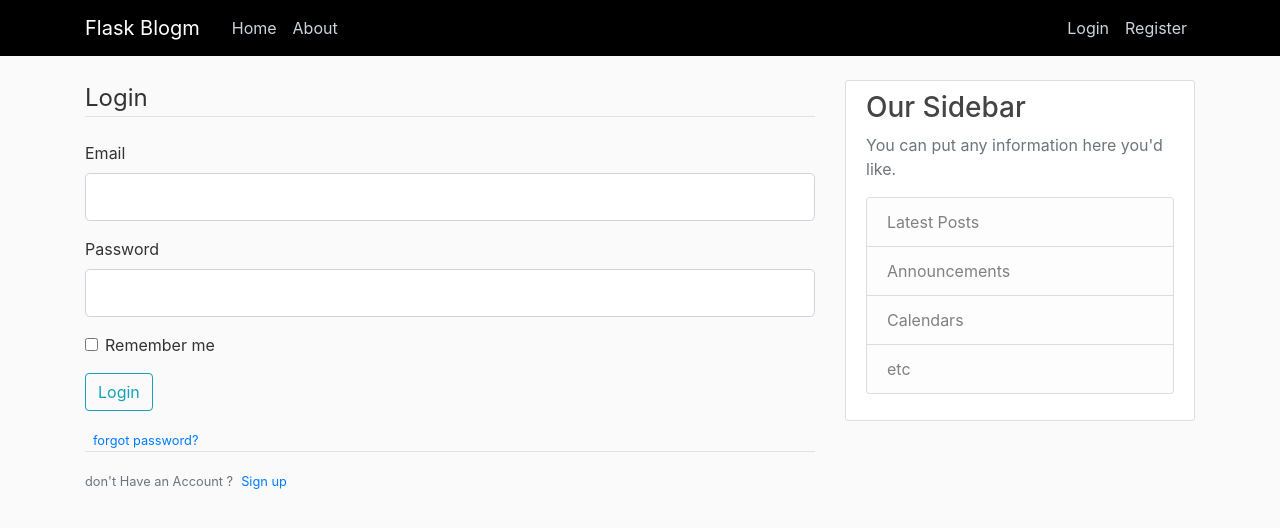
After one commit to MohanadGad38/Flask_Blogm, a Flask app: page /Login in a window 1280 px wide. The commit adds this page. Shown: the top 528 px of the page. Run offline with Flask 3, Linux system fonts and the light colour scheme.

Commit message:
Login(feat)

```diff
--- a/flaskblog.py
+++ b/flaskblog.py
@@ -47,9 +47,15 @@
 # Start of Login Form
 
 
-@app.route("/Login")
+@app.route("/Login", methods=['GET', 'POST'])
 def Login():
     formm = LoginForm()
+    if formm.validate_on_submit():
+        if formm.Email.data == "m@gmail.com" and formm.password.data == "121212":
+            flash('You have been logged in', 'success')
+            return redirect(url_for('home'))
+        else:
+            flash('wrong input', 'danger')
     return render_template('Login.html', title='Login', form=formm)
 # end of Login Form
 
--- /dev/null
+++ b/templates/Login.html
@@ -0,0 +1,57 @@
+{%extends "layout.html"%} {%block content%}
+<div class="content_section">
+    <form method="post" action="">
+        {{form.hidden_tag()}}
+        <fieldset class="form-group">
+            <legend class="border-bottom mb-4">Login </legend>
+
+            <div class="form-group">
+
+                {{form.Email.label(class="form-control-label")}}
+                {%if form.Email.errors%}
+                {{form.Email(class="form-control form-control-lg is-invalid")}}
+                <div class="invalid-feedback">
+                    {%for error in form.Email.errors%}
+                    <span>{{error}}</span>
+                    {%endfor%}
+                </div>
+                {%else%}
+                {{form.Email(class="form-control form-control-lg")}}
+                {%endif%}
+
+            </div>
+            <div class="form-group">
+                {{form.password.label(class="form-control-label")}}
+
+                {%if form.password.errors%}
+                {{form.password(class="form-control form-control-lg is-invalid")}}
+                <div class="invalid-feedback">
+                    {%for error in form.password.errors%}
+                    <span>{{error}}</span>
+                    {%endfor%}
+                </div>
+                {%else%}
+                {{form.password(class="form-control form-control-lg")}}
+                {%endif%}
+
+            </div>
+            <div class="form-check">
+                {{form.remember(class='form-check-input')}}
+                {{form.remember.label(class='form-check-label')}}
+            </div>
+
+        </fieldset>
+        <div class="form-group">
+            {{ form.sumbit(class="btn btn-outline-info")}}
+
+        </div>
+        <small class="text-muted ml-2">
+            <a href="#">forgot password?</a>
+        </small>
+    </form>
+</div>
+<div class="border-top pt-3">
+    <small class="text-muted"> don't Have an Account ?<a class="ml-2" href="{{url_for('register')}}">Sign up</a></small>
+</div>
+
+{%endblock content%}
--- a/templates/layout.html
+++ b/templates/layout.html
@@ -31,13 +31,13 @@
         <!-- Navbar left Side -->
         <div class="collapse navbar-collapse" id="navbarToggle">
           <div class="navbar-nav mr-auto">
-            <a class="nav-item nav-link" href="/">Home</a>
-            <a class="nav-item nav-link" href="/about">About</a>
+            <a class="nav-item nav-link" href="{{url_for('home')}}">Home</a>
+            <a class="nav-item nav-link" href="{{url_for('about')}}">About</a>
           </div>
           <!-- Navbar Right Side -->
           <div class="navbar-nav">
-            <a class="nav-item nav-link" href="/login">Login</a>
-            <a class="nav-item nav-link" href="/register">Register</a>
+            <a class="nav-item nav-link" href="{{url_for('Login')}}">Login</a>
+            <a class="nav-item nav-link" href="{{url_for('register')}}">Register</a>
           </div>
         </div>
       </div>
```
